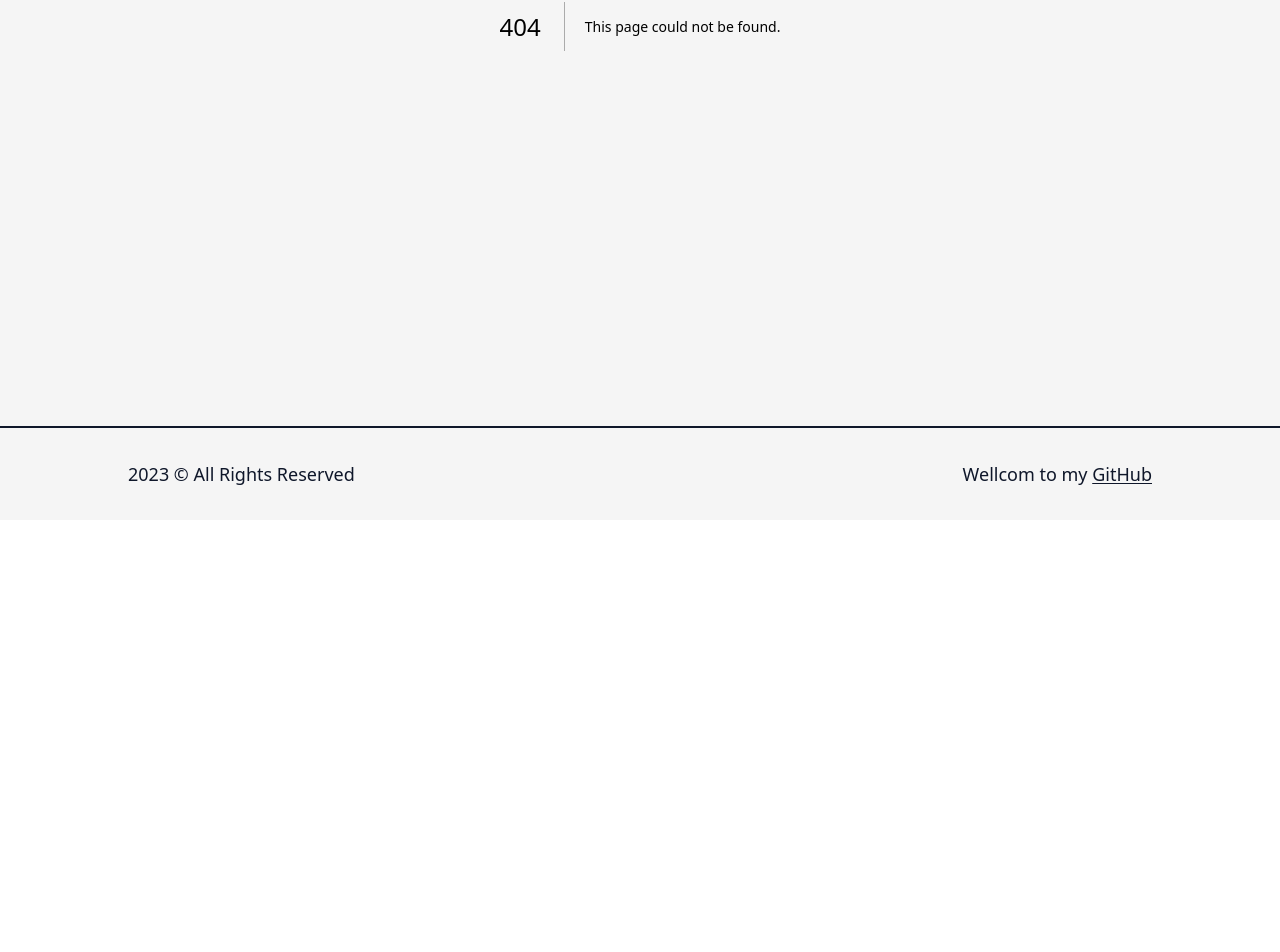
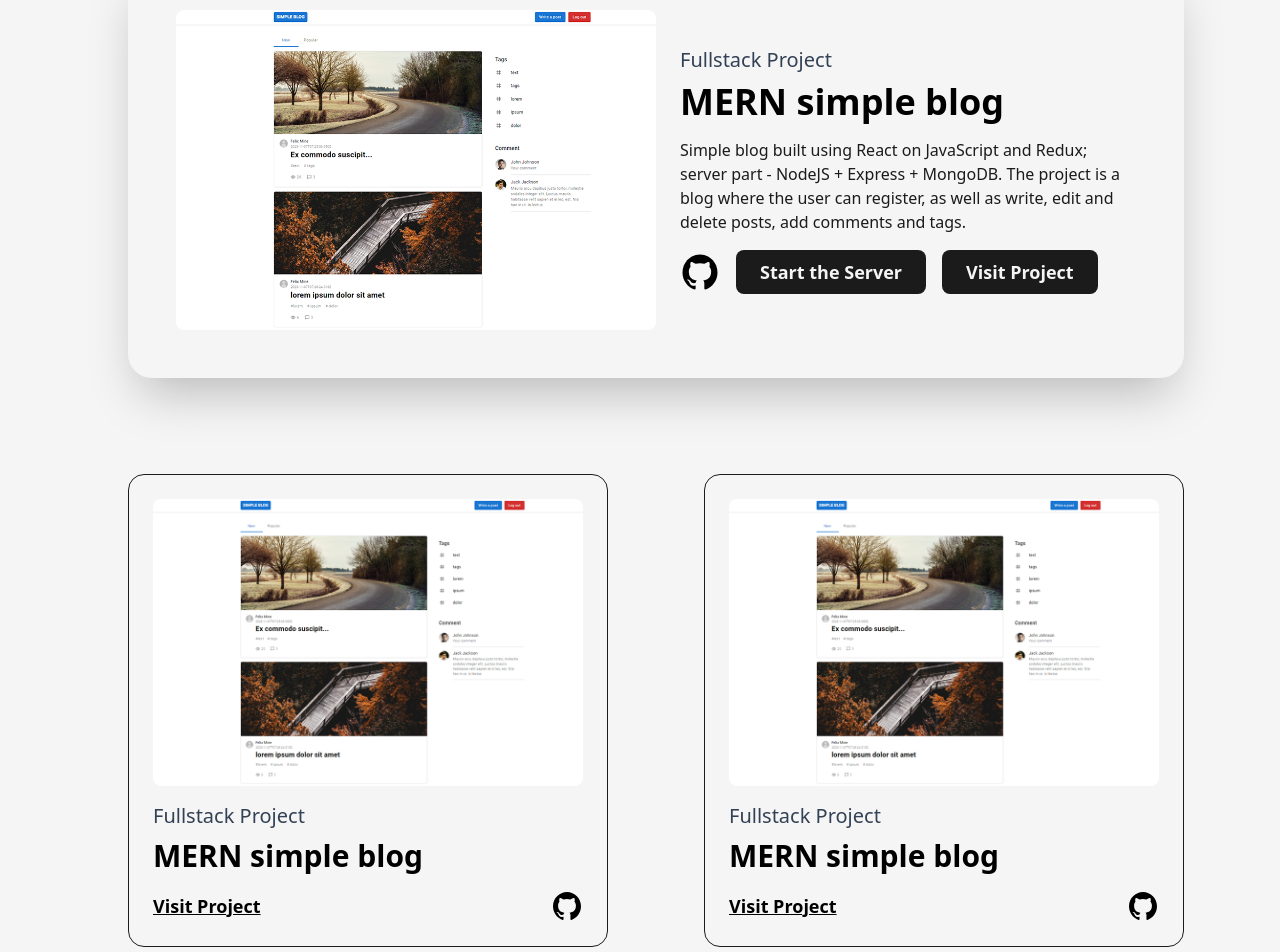
Before and after one commit to AlexPirko/my-portfolio-website, a Next.js app: page /projects in a window 1280 px wide. Before the commit this address had no page. Shown: the part 502-1454 px from the top of the page. Before the commit the page ends 1022 px from the top, so only its background shows below. Built offline with nearby package versions, Linux system fonts and the light colour scheme.

Commit message:
add project page

```diff
--- /dev/null
+++ b/src/pages/projects.js
@@ -0,0 +1,179 @@
+import AnimatedTitle from '@/components/AnimatedTitle';
+import Layout from '@/components/Layout';
+import { GithubIcon } from '@/components/SocialIcons';
+import Head from 'next/head';
+import Image from 'next/image';
+import Link from 'next/link';
+import React from 'react';
+import project2 from '../../public/project-2.jpg';
+
+const FeaturedProject = ({
+    type,
+    title,
+    summary,
+    img,
+    srv_link,
+    cl_link,
+    github,
+}) => {
+    return (
+        <article className='w-full flex items-center justify-between rounded-3xl boder border-solid border-dark bg-light shadow-2xl p-12'>
+            <div
+                className='w-1/2
+
+            overflow-hidden rounded-lg'>
+                <Image src={img} alt={title} className='w-full h-auto' />
+            </div>
+
+            <div className='w-1/2 flex flex-col items-start justify-between pl-6'>
+                <span className='text-primary font-medium text-xl'>{type}</span>
+                <Link
+                    href={cl_link}
+                    target='_blank'
+                    className='hover:underline underline-offset-2'>
+                    <h2 className='my-2 w-full text-left text-4xl font-bold'>
+                        {title}
+                    </h2>
+                </Link>
+                <p className='my-2 font-medium text-dark'>{summary}</p>
+                <div className='mt-2 flex items-center'>
+                    <Link href={github} target='_blank' className='w-10'>
+                        <GithubIcon />
+                    </Link>
+                    <Link
+                        href={srv_link}
+                        target='_blank'
+                        className='ml-4 rounded-lg bg-dark text-light p-2 px-6 text-lg font-semibold'>
+                        Start the Server
+                    </Link>
+                    <Link
+                        href={cl_link}
+                        target='_blank'
+                        className='ml-4 rounded-lg bg-dark text-light p-2 px-6 text-lg font-semibold'>
+                        Visit Project
+                    </Link>
+                </div>
+            </div>
+        </article>
+    );
+};
+
+const Project = ({ title, type, img, link, github }) => {
+    return (
+        <article className='w-full flex flex-col items-center justify-center rounded-2xl border border-solid border-dark bg-light p-6 relative'>
+            <div className='w-full overflow-hidden rounded-lg'>
+                <Image src={img} alt={title} className='w-full h-auto' />
+            </div>
+
+            <div className='w-full flex flex-col items-start justify-between mt-4'>
+                <span className='text-primary font-medium text-xl'>{type}</span>
+                <Link
+                    href={link}
+                    target='_blank'
+                    className='hover:underline underline-offset-2'>
+                    <h2 className='my-2 w-full text-left text-3xl font-bold'>
+                        {title}
+                    </h2>
+                </Link>
+                <div className='w-full mt-2 flex items-center justify-between'>
+                    <Link
+                        href={link}
+                        target='_blank'
+                        className='text-lg font-semibold underline'>
+                        Visit Project
+                    </Link>
+                    <Link href={github} target='_blank' className='w-8'>
+                        <GithubIcon />
+                    </Link>
+                </div>
+            </div>
+        </article>
+    );
+};
+
+const projects = () => {
+    return (
+        <>
+            <Head>
+                <title>Alex Pirko developer | Projects Page</title>
+                <meta name='description' content='my description' />
+            </Head>
+
+            <main className='flex w-full flex-col items-center justify-center'>
+                <Layout className='pt-16'>
+                    <AnimatedTitle
+                        text='Great Projects For You!'
+                        className='mb-16'
+                    />
+
+                    <div className='grid grid-cols-12 gap-24'>
+                        <div className='col-span-12'>
+                            <FeaturedProject
+                                type='Fullstack Project'
+                                title='MERN simple blog'
+                                summary='Simple blog built using React on JavaScript and Redux; server part - NodeJS + Express + MongoDB. The project is a blog where the user can register, as well as write, edit and delete posts, add comments and tags.'
+                                img={project2}
+                                srv_link='https://pirko-mern-blog.onrender.com/'
+                                cl_link='https://mern-blog-client-chi.vercel.app/'
+                                github='https://github.com/AlexPirko/MERN-blog-client'
+                            />
+                        </div>
+                        <div className='col-span-6'>
+                            <Project
+                                type='Fullstack Project'
+                                title='MERN simple blog'
+                                summary='Simple blog built using React on JavaScript and Redux; server part - NodeJS + Express + MongoDB. The project is a blog where the user can register, as well as write, edit and delete posts, add comments and tags.'
+                                img={project2}
+                                link='https://mern-blog-client-chi.vercel.app/'
+                                github='https://github.com/AlexPirko/MERN-blog-client'
+                            />
+                        </div>
+                        <div className='col-span-6'>
+                            <Project
+                                type='Fullstack Project'
+                                title='MERN simple blog'
+                                summary='Simple blog built using React on JavaScript and Redux; server part - NodeJS + Express + MongoDB. The project is a blog where the user can register, as well as write, edit and delete posts, add comments and tags.'
+                                img={project2}
+                                link='https://mern-blog-client-chi.vercel.app/'
+                                github='https://github.com/AlexPirko/MERN-blog-client'
+                            />
+                        </div>
+                        <div className='col-span-12'>
+                            <FeaturedProject
+                                type='Fullstack Project'
+                                title='MERN simple blog'
+                                summary='Simple blog built using React on JavaScript and Redux; server part - NodeJS + Express + MongoDB. The project is a blog where the user can register, as well as write, edit and delete posts, add comments and tags.'
+                                img={project2}
+                                srv_link='https://pirko-mern-blog.onrender.com/'
+                                cl_link='https://mern-blog-client-chi.vercel.app/'
+                                github='https://github.com/AlexPirko/MERN-blog-client'
+                            />
+                        </div>
+                        <div className='col-span-6'>
+                            <Project
+                                type='Fullstack Project'
+                                title='MERN simple blog'
+                                summary='Simple blog built using React on JavaScript and Redux; server part - NodeJS + Express + MongoDB. The project is a blog where the user can register, as well as write, edit and delete posts, add comments and tags.'
+                                img={project2}
+                                link='https://mern-blog-client-chi.vercel.app/'
+                                github='https://github.com/AlexPirko/MERN-blog-client'
+                            />
+                        </div>
+                        <div className='col-span-6'>
+                            <Project
+                                type='Fullstack Project'
+                                title='MERN simple blog'
+                                summary='Simple blog built using React on JavaScript and Redux; server part - NodeJS + Express + MongoDB. The project is a blog where the user can register, as well as write, edit and delete posts, add comments and tags.'
+                                img={project2}
+                                link='https://mern-blog-client-chi.vercel.app/'
+                                github='https://github.com/AlexPirko/MERN-blog-client'
+                            />
+                        </div>
+                    </div>
+                </Layout>
+            </main>
+        </>
+    );
+};
+
+export default projects;
```
Also changed, not shown: public/project-2.jpg (added), public/project-3.jpg (added).
